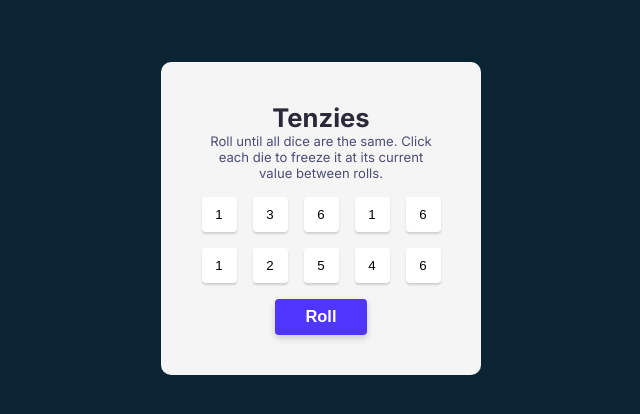
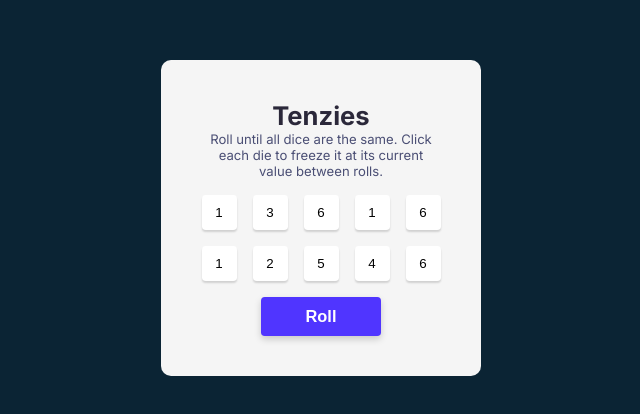
Before and after one commit to grahamcrackers123/tenzies, a React (Vite) app: page / in a window 1280 px wide. Shown: the part 182-596 px from the top of the page, without its empty margins (319-959 px from the left). Built offline with nearby package versions, Linux system fonts and the light colour scheme.

Commit message:
edit styling
edit width of roll button

```diff
--- a/src/index.css
+++ b/src/index.css
@@ -62,8 +62,8 @@ button.is-held {
 
 button.roll-dice {
   border-radius: 3.81px;
-  width: 92px;
-  height: 36px;
+  padding-block: 10px;
+  width: 120px;
   border: none;
   background-color: #5035FF;
   color: white;
```
